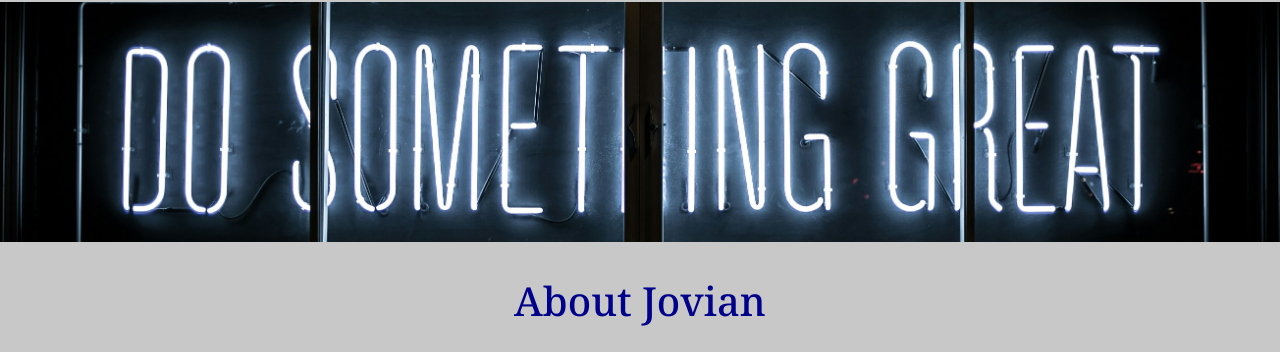
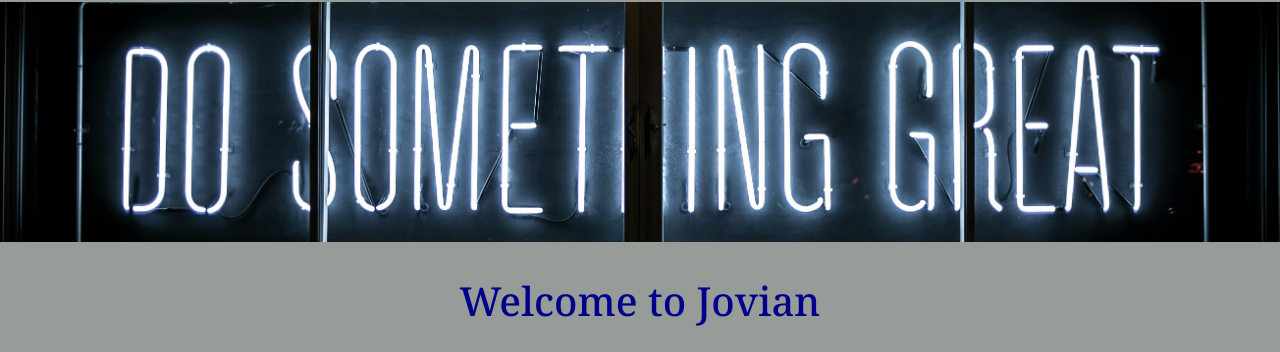
Before and after one commit to Shiku03/jovian-careers-responsive, a plain HTML site: page src/index.html in a window 1280 px wide. Shown: the part 48-400 px from the top of the page. Drawn offline with Linux system fonts and the light colour scheme.

Commit message:
Changed h1 and background color

```diff
--- a/src/index.html
+++ b/src/index.html
@@ -15,7 +15,7 @@
         </div>
         <img id="banner" src="banner.jpg" alt="banner" height="240">
 
-        <h1>About Jovian</h1>
+        <h1>Welcome to Jovian</h1>
 
         <div id="about">
             <div id="description"> <p style="margin-top: 0;"> At Jovian,we're on a mission to build the world's most highly reputed technical university, and were building it completely online. We offer several beginner friendly courses that are taken by over 300,000+ registered users</p>
--- a/src/styles.css
+++ b/src/styles.css
@@ -4,7 +4,7 @@ body{
     padding:0;
     font-family: "Montserrat", sans-serif;
     font-size: 16px;
-    background-color: rgba(200, 200, 200, 1);
+    background-color: rgb(151, 156, 152);
 
 }
 h1 ,h2{
```
